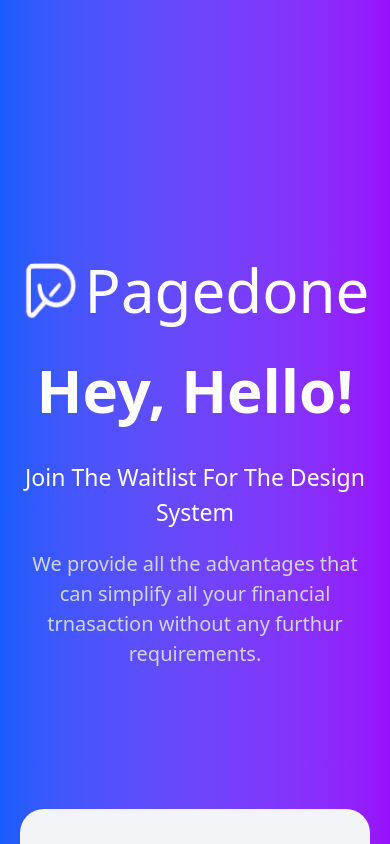
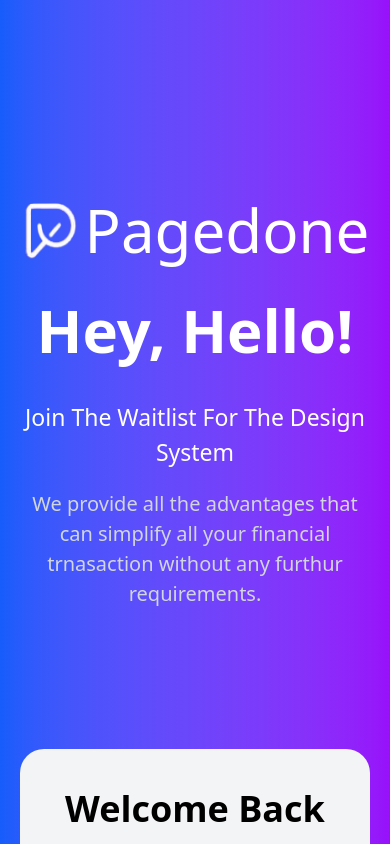
Before and after one commit to MunirGulYousafzai/login_form_with_Tailwind, a website: page src/index.html in a window 390 px wide. Shown: the top 844 px of the page. Drawn offline with Linux system fonts and the light colour scheme.

Commit message:
index.html modified

```diff
--- a/src/login.html
+++ b/src/index.html
@@ -8,9 +8,9 @@
 </head>
 <body class="min-h-screen bg-gradient-to-r from-blue-600 to-purple-600 w-full">
     <!-- full login form -->
-    <div id="full_form" class="sm:flex sm:justify-between w-full mt-10 sm:mt-0">
+    <div id="full_form" class="sm:flex sm:justify-between w-full sm:mt-0">
         <!-- left content -->
-        <div id="left_content " class="p-5 min-h-fit pt-10 sm:pt-0 sm:w-4/7 sm:pl-25 sm:pr-30" >
+        <div id="left_content " class="p-5 pt-0 min-h-fit  sm:w-4/7 sm:pl-25 sm:pr-30" >
             <!-- left content heading -->
             <div id="headings" class="text-6xl sm:justify-start mt-15 sm:mt-0 sm:text-4xl mb-10 text-white flex gap-2 pt-30 justify-center"><img class="w-14" src="./images/logo-removebg-preview.png" alt="logo"> <h1>Pagedone</h1></div>
             <h2 class="text-center mb-10 sm:text-start text-white text-6xl font-bold sm:text-4xl sm:mb-6">Hey, Hello!</h2>
```
